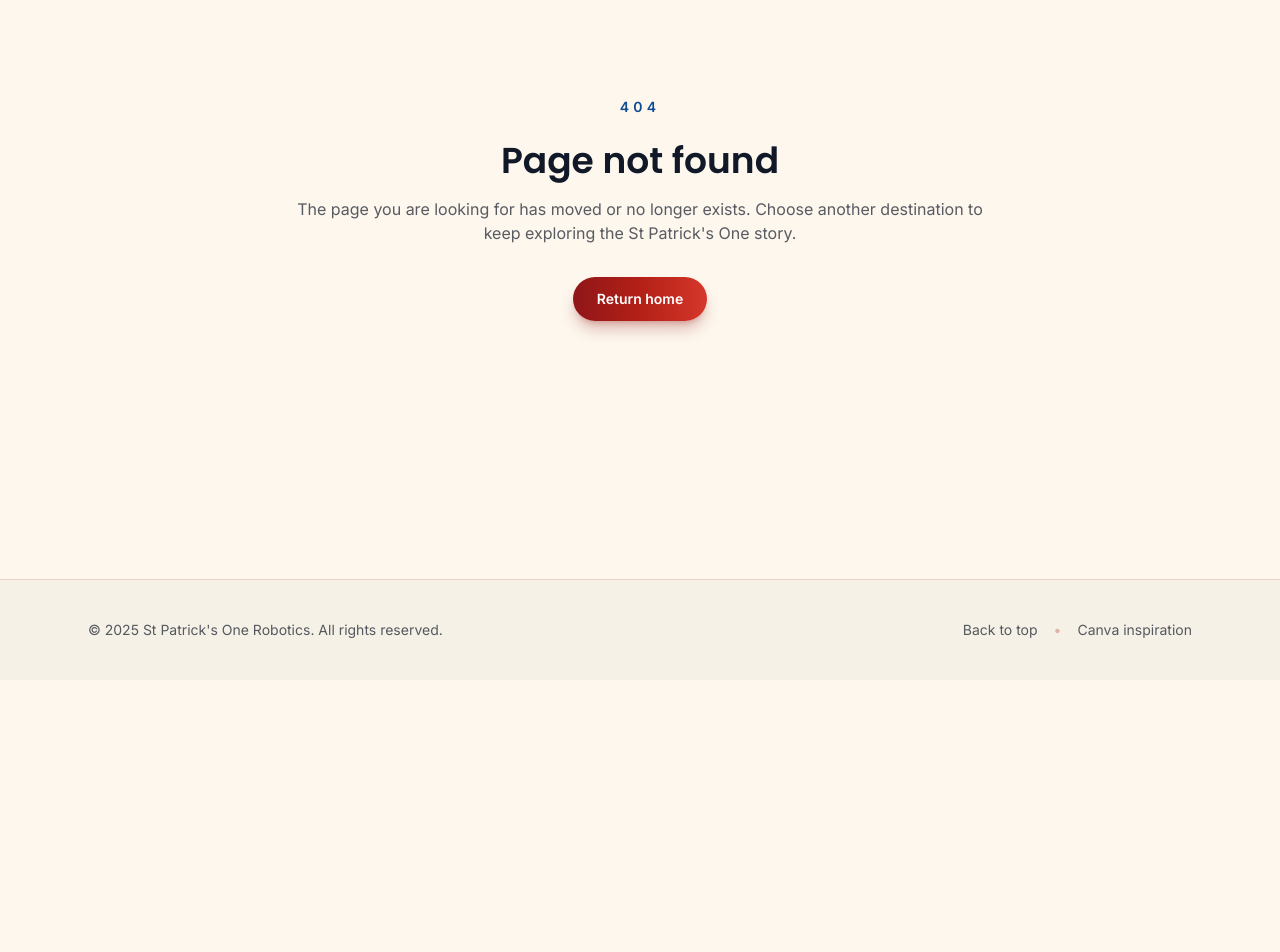
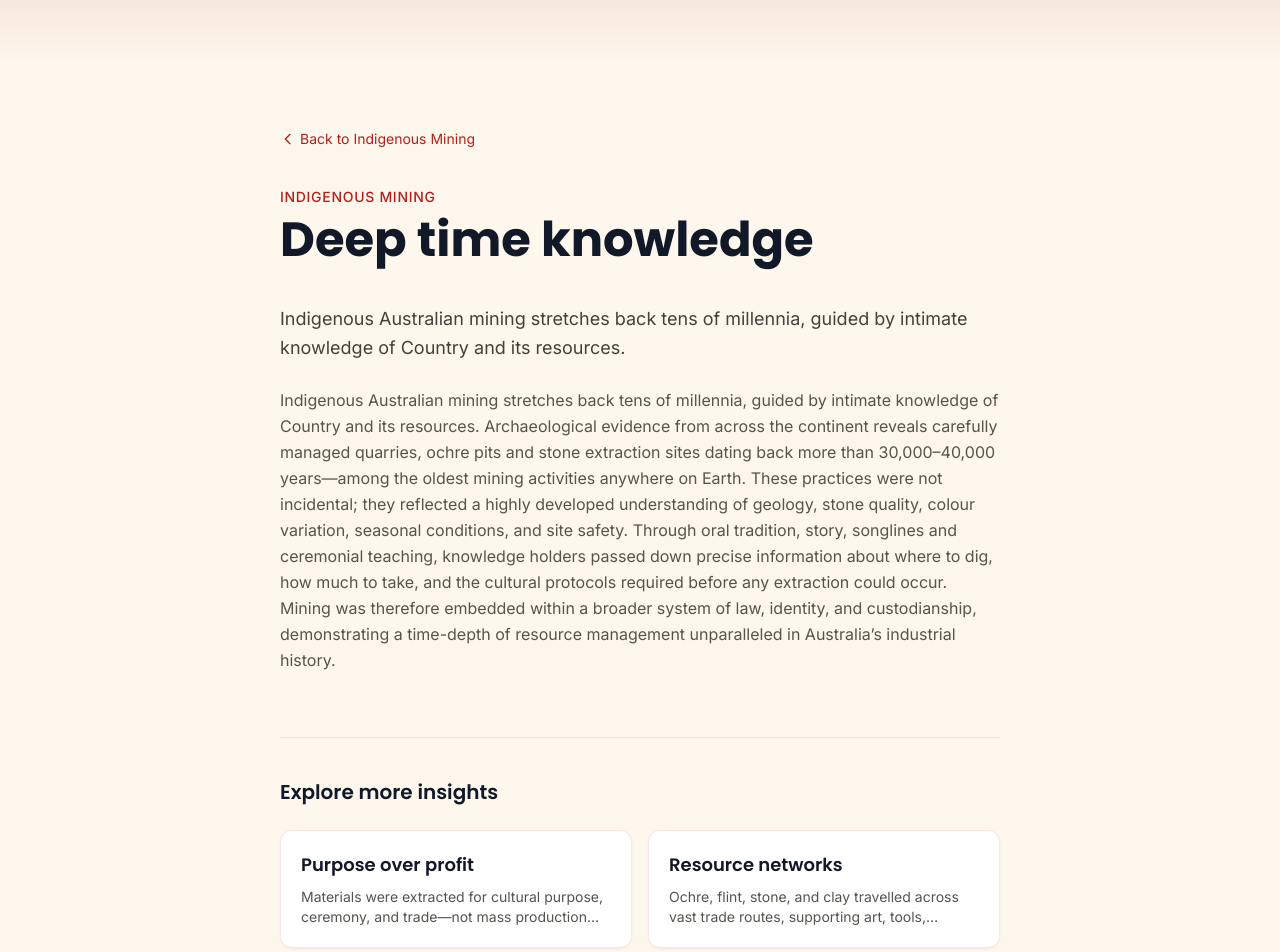
Before and after one commit to leahy268/stpatsrobotics1, a React (Vite) app in the folder client/: page /indigenous-mining/deep-time-knowledge in a window 1280 px wide. Shown: the part 120-1072 px from the top of the page. Before the commit the page ends 800 px from the top, so only its background shows below. Built offline with nearby package versions, Linux system fonts and the light colour scheme; the HTML template or start-up script is replaced by a standard one.

Commit message:
updated with more details

```diff
--- a/client/src/App.tsx
+++ b/client/src/App.tsx
@@ -8,6 +8,7 @@ import ContactPage from "./pages/ContactPage";
 import HomePage from "./pages/HomePage";
 import IndigenousMiningPage from "./pages/IndigenousMiningPage";
 import InnovationPage from "./pages/InnovationPage";
+import MiningDetailPage from "./pages/MiningDetailPage";
 import NotFoundPage from "./pages/NotFoundPage";
 import SponsorsPage from "./pages/SponsorsPage";
 import TeamPage from "./pages/TeamPage";
@@ -25,6 +26,7 @@ const AppLayout = () => {
           <Route path="/team" element={<TeamPage />} />
           <Route path="/innovation" element={<InnovationPage />} />
           <Route path="/indigenous-mining" element={<IndigenousMiningPage />} />
+          <Route path="/indigenous-mining/:id" element={<MiningDetailPage />} />
           <Route path="/sponsors" element={<SponsorsPage />} />
           <Route path="/about" element={<AboutPage />} />
           <Route path="/contact" element={<ContactPage />} />
--- a/client/src/data/content.ts
+++ b/client/src/data/content.ts
@@ -238,26 +238,48 @@ export const innovationProject: InnovationProject = {
 };
 
 export type MiningInsight = {
+  id: string;
   heading: string;
   body: string;
+  detail: string;
+  image?: {
+    src: string;
+    alt: string;
+  };
 };
 
 export const miningInsights: MiningInsight[] = [
   {
+    id: "deep-time-knowledge",
     heading: "Deep time knowledge",
-    body: "Indigenous Australian mining stretches back tens of millennia, guided by intimate knowledge of Country and its resources."
+    body: "Indigenous Australian mining stretches back tens of millennia, guided by intimate knowledge of Country and its resources.",
+    detail:
+      "Indigenous Australian mining stretches back tens of millennia, guided by intimate knowledge of Country and its resources. Archaeological evidence from across the continent reveals carefully managed quarries, ochre pits and stone extraction sites dating back more than 30,000–40,000 years—among the oldest mining activities anywhere on Earth. These practices were not incidental; they reflected a highly developed understanding of geology, stone quality, colour variation, seasonal conditions, and site safety. Through oral tradition, story, songlines and ceremonial teaching, knowledge holders passed down precise information about where to dig, how much to take, and the cultural protocols required before any extraction could occur. Mining was therefore embedded within a broader system of law, identity, and custodianship, demonstrating a time-depth of resource management unparalleled in Australia’s industrial history."
+    // image: { src: "/assets/mining-deep-time.jpg", alt: "Ancient mining site" }
   },
   {
+    id: "purpose-over-profit",
     heading: "Purpose over profit",
-    body: "Materials were extracted for cultural purpose, ceremony, and trade—not mass production—ensuring balance with the environment."
+    body: "Materials were extracted for cultural purpose, ceremony, and trade—not mass production—ensuring balance with the environment.",
+    detail:
+      "For Indigenous Australians, mining was never about maximising output or exploiting the land for material gain. Materials were extracted for cultural purpose, ceremony, exchange and community use, always with a strong ethic of balance and sustainability. Ochre was gathered for law and ceremony, stone was shaped into tools essential for food, hunting and protection, and clays were collected for art, healing, and body decoration. Importantly, extraction occurred only when required and only in accordance with cultural authority. Elders ensured that quarries and pits were not overworked, that sacred areas were respected, and that the integrity of Country was maintained. This contrasts sharply with contemporary mining approaches; rather than large-scale removal, Indigenous extraction was precise, respectful and aligned with reciprocal responsibilities to the land."
+    // image: { src: "/assets/mining-purpose.jpg", alt: "Ceremonial ochre use" }
   },
   {
+    id: "resource-networks",
     heading: "Resource networks",
-    body: "Ochre, flint, stone, and clay travelled across vast trade routes, supporting art, tools, ceremony, and knowledge-sharing."
+    body: "Ochre, flint, stone, and clay travelled across vast trade routes, supporting art, tools, ceremony, and knowledge-sharing.",
+    detail:
+      "Ochre, flint, stone and clay formed the backbone of sophisticated trade and knowledge networks that stretched across the continent. High-quality materials extracted in one region could travel hundreds or even thousands of kilometres through established trading corridors, with goods exchanged between Nations as part of Diplomacy, kinship relationships and ceremonial obligations. Red ochre from Wilgie Mia, for example, has been found far into the Central Desert, while stone axes from northern Queensland were traded deep into the Gulf and western regions. These resource flows were accompanied by the movement of stories, law, artistry and technology, reinforcing social cohesion and cultural continuity. Mining products were therefore not isolated materials; they were vehicles of connection, identity and shared cultural knowledge.",
+      image: { src: "/assets/resource-networks.png", alt: "Ancient trade routes" }
   },
   {
+    id: "wilgie-mia-leadership",
     heading: "Wilgie Mia leadership",
-    body: "Sites like Western Australia's Wilgie Mia reveal advanced geology, resource management, and cultural stewardship that predate modern mining."
+    body: "Sites like Western Australia's Wilgie Mia reveal advanced geology, resource management, and cultural stewardship that predate modern mining.",
+    detail:
+      "Sites such as Wilgie Mia in Western Australia—often cited as the world’s oldest known ochre mine—demonstrate the remarkable sophistication of Indigenous mining long before the arrival of industrial techniques. At Wilgie Mia, miners created deep underground chambers, ventilation pathways, and carefully stabilised extraction zones using only stone tools and cultural engineering knowledge. Strict protocols governed who could access the site, when extraction could occur, and how ochre should be treated and transported. This represents a complex system of geology, resource management, cultural authority and environmental stewardship that predates modern mining principles by tens of thousands of years. Far from being primitive operations, these sites reflect leadership, organisation and expertise that rival early global mining traditions—and continue to hold deep cultural significance to Traditional Owners today.",
+    image: { src: "/assets/mining-large.jpg", alt: "Wilgie Mia ochre mine" }
   }
 ];
 
--- /dev/null
+++ b/client/src/pages/MiningDetailPage.tsx
@@ -0,0 +1,90 @@
+import { Link, Navigate, useParams } from "react-router-dom";
+import { miningInsights } from "../data/content";
+
+const MiningDetailPage = () => {
+  const { id } = useParams<{ id: string }>();
+  const insight = miningInsights.find((i) => i.id === id);
+
+  if (!insight) {
+    return <Navigate to="/indigenous-mining" replace />;
+  }
+
+  return (
+    <article className="bg-stp-cream">
+      <div className="h-24 bg-gradient-to-b from-stp-primary/10 to-transparent" />
+
+      <div className="mx-auto max-w-3xl px-6 py-16">
+        {/* Breadcrumb */}
+        <nav className="mb-8 text-sm">
+          <Link
+            to="/indigenous-mining"
+            className="inline-flex items-center gap-1 text-stp-primary hover:underline"
+          >
+            <svg className="h-4 w-4" fill="none" viewBox="0 0 24 24" stroke="currentColor">
+              <path strokeLinecap="round" strokeLinejoin="round" strokeWidth={2} d="M15 19l-7-7 7-7" />
+            </svg>
+            Back to Indigenous Mining
+          </Link>
+        </nav>
+
+        {/* Content */}
+        <header>
+          <span className="text-sm font-medium uppercase tracking-wider text-stp-primary">
+            Indigenous Mining
+          </span>
+          <h1 className="mt-2 font-display text-4xl font-bold text-stp-dark md:text-5xl">
+            {insight.heading}
+          </h1>
+        </header>
+
+        <div className="prose prose-stone mt-10 max-w-none">
+          <p className="text-lg leading-relaxed text-stone-700">{insight.body}</p>
+          <p className="mt-6 text-base leading-relaxed text-stone-600">{insight.detail}</p>
+        </div>
+
+        {/* Optional image - sized to match parent page cards */}
+        {insight.image && (
+          <figure className="mt-10">
+            <div className="overflow-hidden rounded-2xl border border-stp-primary/10 bg-white p-4 shadow-sm">
+              <img
+                src={insight.image.src}
+                alt={insight.image.alt}
+                className="mx-auto h-auto max-h-80 w-auto max-w-full object-contain"
+              />
+            </div>
+            {insight.image.alt && (
+              <figcaption className="mt-3 text-center text-sm text-stone-500">
+                {insight.image.alt}
+              </figcaption>
+            )}
+          </figure>
+        )}
+
+        {/* Related insights */}
+        <aside className="mt-16 border-t border-stone-200 pt-10">
+          <h2 className="font-display text-xl font-semibold text-stp-dark">Explore more insights</h2>
+          <ul className="mt-6 grid gap-4 sm:grid-cols-2">
+            {miningInsights
+              .filter((i) => i.id !== insight.id)
+              .slice(0, 2)
+              .map((other) => (
+                <li key={other.id}>
+                  <Link
+                    to={`/indigenous-mining/${other.id}`}
+                    className="block rounded-xl border border-stp-primary/10 bg-white p-5 shadow-sm transition hover:-translate-y-0.5 hover:shadow-md"
+                  >
+                    <h3 className="font-display text-lg font-semibold text-stp-dark">
+                      {other.heading}
+                    </h3>
+                    <p className="mt-2 line-clamp-2 text-sm text-stone-600">{other.body}</p>
+                  </Link>
+                </li>
+              ))}
+          </ul>
+        </aside>
+      </div>
+    </article>
+  );
+};
+
+export default MiningDetailPage;
--- a/client/src/sections/MiningSection.tsx
+++ b/client/src/sections/MiningSection.tsx
@@ -1,3 +1,4 @@
+import { Link } from "react-router-dom";
 import SectionHeading from "../components/SectionHeading";
 import { miningInsights } from "../data/content";
 
@@ -11,14 +12,28 @@ const MiningSection = () => (
       />
       <div className="mt-16 grid gap-10 lg:grid-cols-2">
         {miningInsights.map((insight) => (
-          <article
-            key={insight.heading}
+          <Link
+            key={insight.id}
+            to={`/indigenous-mining/${insight.id}`}
             data-reveal
-            className="rounded-3xl border border-stp-primary/10 bg-white p-8 shadow-sm transition hover:-translate-y-1 hover:shadow-lg"
+            className="group block rounded-3xl border border-stp-primary/10 bg-white p-8 shadow-sm transition-all duration-300 hover:-translate-y-1 hover:shadow-lg focus-visible:-translate-y-1 focus-visible:shadow-lg"
           >
-            <h3 className="font-display text-2xl font-semibold text-stp-dark">{insight.heading}</h3>
+            <h3 className="font-display text-2xl font-semibold text-stp-dark group-hover:text-stp-primary transition-colors">
+              {insight.heading}
+            </h3>
             <p className="mt-4 text-base text-stone-700">{insight.body}</p>
-          </article>
+            <span className="mt-4 inline-flex items-center gap-1 text-sm font-medium text-stp-primary">
+              Learn more
+              <svg
+                className="h-4 w-4 transition-transform group-hover:translate-x-1"
+                fill="none"
+                viewBox="0 0 24 24"
+                stroke="currentColor"
+              >
+                <path strokeLinecap="round" strokeLinejoin="round" strokeWidth={2} d="M9 5l7 7-7 7" />
+              </svg>
+            </span>
+          </Link>
         ))}
       </div>
     </div>
```
Also changed, not shown: client/public/assets/resource-networks.png (added).
